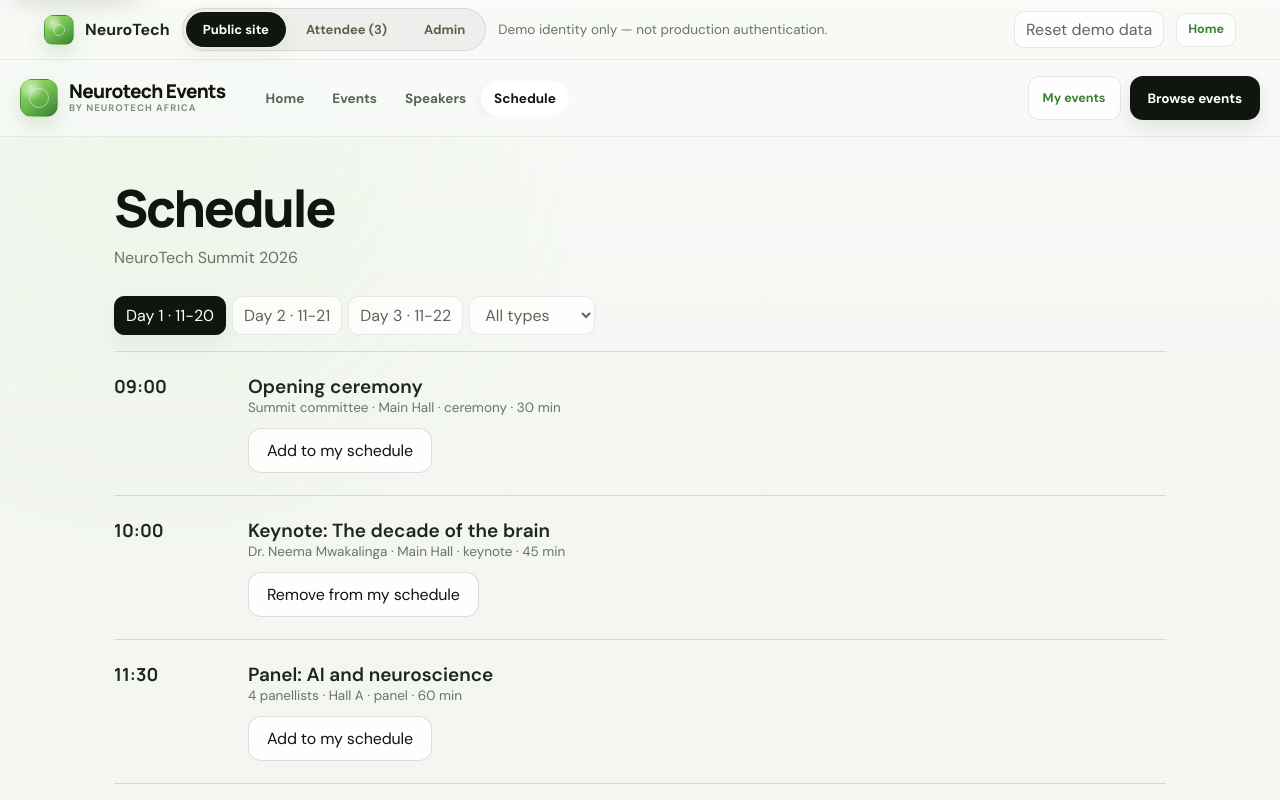
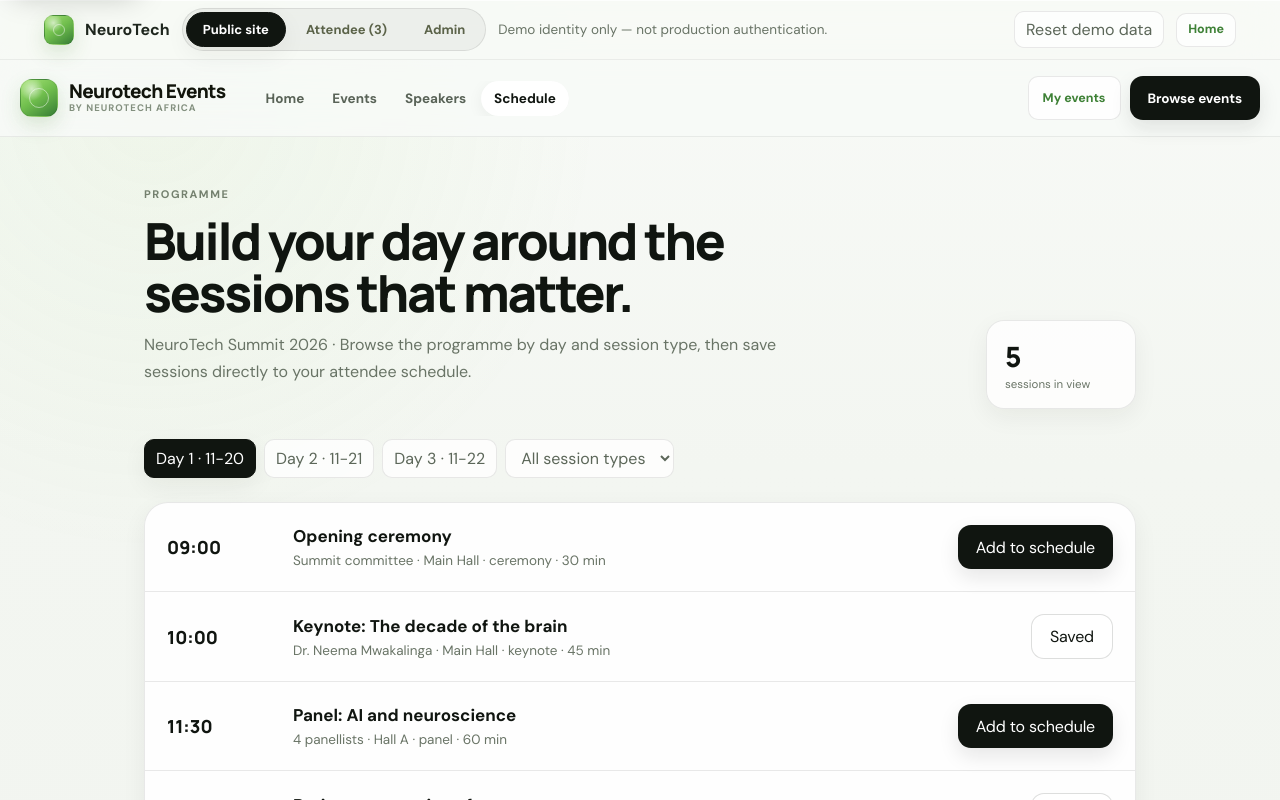
Before and after one commit to Drbrilliant360/neurotech-events, a React (Vite) app: page /schedule in a window 1280 px wide. Shown: the top 800 px of the page. Built offline with nearby package versions, Linux system fonts and the light colour scheme.

Commit message:
feat: redesign public schedule page

```diff
--- a/src/features/schedule/PublicSchedulePage.tsx
+++ b/src/features/schedule/PublicSchedulePage.tsx
@@ -18,10 +18,20 @@ export function PublicSchedulePage() {
   const saved = new Set(db.savedSessions.filter((item) => item.attendeeId === attendeeId).map((item) => item.sessionId));
 
   return (
-    <div className="nt-container nt-page" style={{ maxWidth: 1100, padding: "44px 24px 90px" }}>
-      <h1>Schedule</h1>
-      <p className="nt-lede">{featured.title}</p>
-      <div style={{ display: "flex", gap: 6, flexWrap: "wrap", marginBottom: 16 }}>
+    <div className="nt-container nt-page nt-directory-page nt-public-schedule">
+      <div className="nt-page-intro">
+        <div>
+          <p className="nt-kicker">Programme</p>
+          <h1>Build your day around the sessions that matter.</h1>
+          <p className="nt-lede">{featured.title} · Browse the programme by day and session type, then save sessions directly to your attendee schedule.</p>
+        </div>
+        <div className="nt-page-intro-stat">
+          <strong>{items.length}</strong>
+          <span>sessions in view</span>
+        </div>
+      </div>
+
+      <div className="nt-schedule-toolbar">
         {days.map((value, index) => {
           const sample = sessions.find((session) => session.dayIndex === value);
           return (
@@ -31,26 +41,25 @@ export function PublicSchedulePage() {
           );
         })}
         <select className="nt-chip" value={type} onChange={(e) => setType(e.target.value)} aria-label="Session type">
-          <option value="all">All types</option>
-          {types.map((item) => (
-            <option key={item}>{item}</option>
-          ))}
+          <option value="all">All session types</option>
+          {types.map((item) => <option key={item}>{item}</option>)}
         </select>
       </div>
-      {items.map((session) => (
-        <div key={session.id} style={{ display: "grid", gridTemplateColumns: "110px minmax(0,1fr)", gap: 24, padding: "22px 0", borderTop: "1px solid rgba(18,21,12,.12)" }}>
-          <div style={{ font: "700 18px Manrope,sans-serif" }}>{session.startTime}</div>
-          <div>
-            <div style={{ font: "600 19px DM Sans,sans-serif" }}>{session.title}</div>
-            <div className="nt-muted">
-              {session.speakerLabel} · {session.room} · {session.type} · {minutesBetween(session.startTime, session.endTime)} min
+
+      <div className="nt-public-schedule-list">
+        {items.map((session) => (
+          <article key={session.id} className="nt-public-session">
+            <div className="nt-public-session-time">{session.startTime}</div>
+            <div>
+              <div className="nt-public-session-title">{session.title}</div>
+              <div className="nt-muted">{session.speakerLabel} · {session.room} · {session.type} · {minutesBetween(session.startTime, session.endTime)} min</div>
             </div>
-            <button type="button" className="nt-btn ghost" style={{ marginTop: 12 }} onClick={() => toggleAgenda(session.id)}>
-              {saved.has(session.id) ? "Remove from my schedule" : "Add to my schedule"}
+            <button type="button" className={`nt-btn ${saved.has(session.id) ? "ghost" : ""}`} onClick={() => toggleAgenda(session.id)}>
+              {saved.has(session.id) ? "Saved" : "Add to schedule"}
             </button>
-          </div>
-        </div>
-      ))}
+          </article>
+        ))}
+      </div>
     </div>
   );
 }
```
